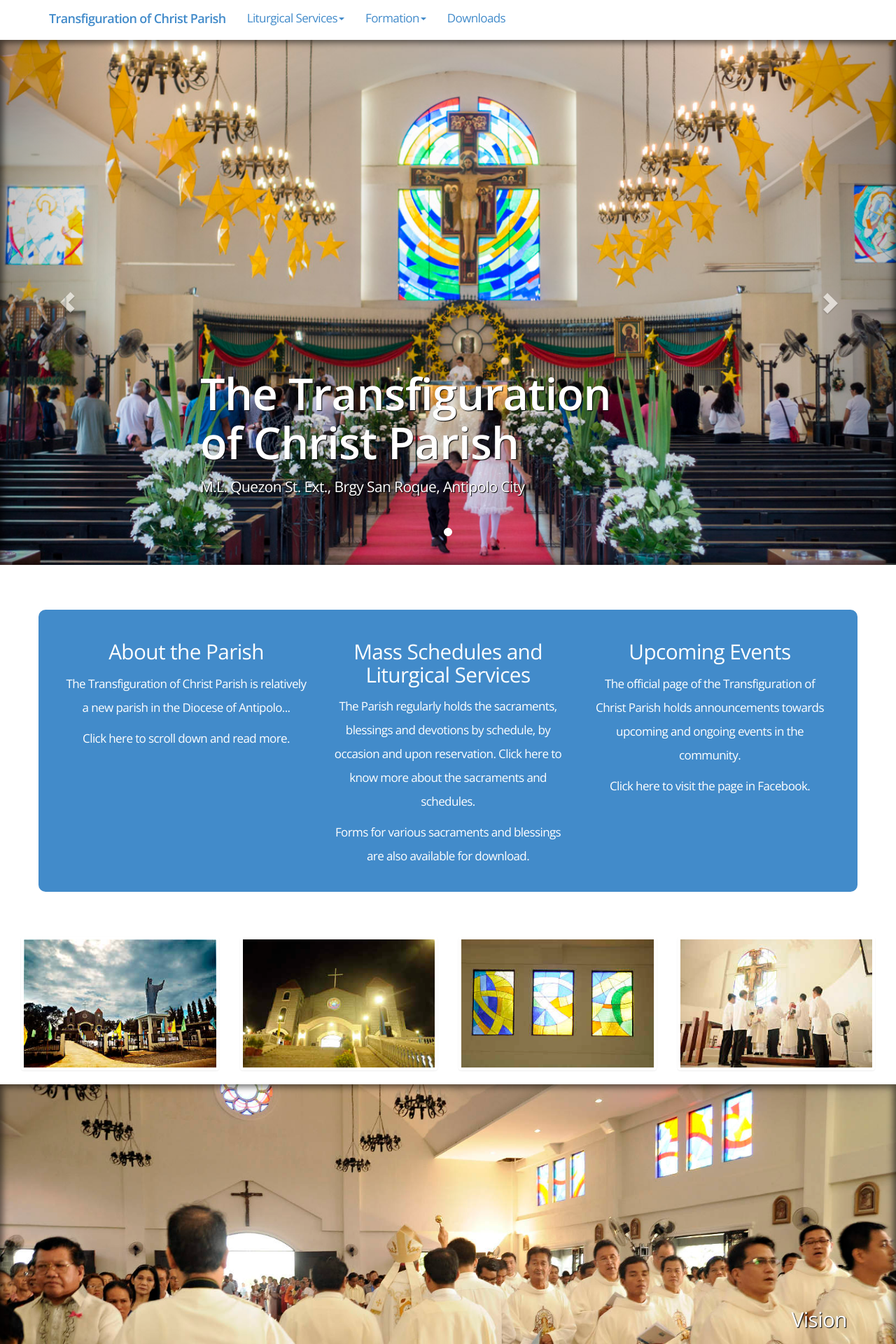
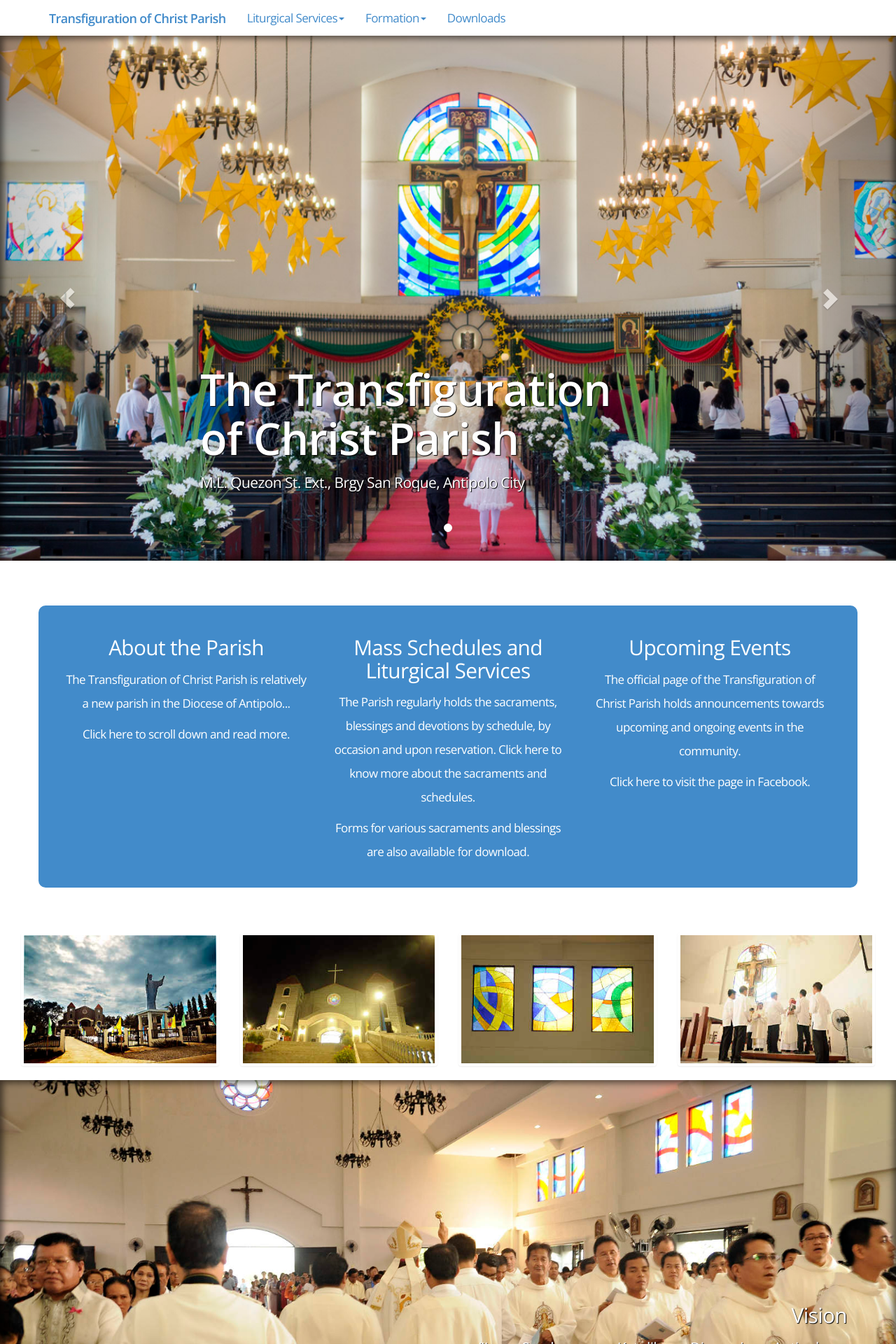
Before and after one commit to jerieljan/ourtransfi, a Jekyll site: the page built from Home/index.html, in a window 1280 px wide. Shown: the top 1920 px of the page at 70% size. Built offline with Jekyll 4.4.1, drawn with Linux system fonts in a browser that asks for light colours; nearby versions of some CDN libraries.

Commit message:
Removed excess border leftovers in the navigation bar, and condensed heading-logo for smaller screens.

```diff
--- a/Home/_includes/header-navigation.html
+++ b/Home/_includes/header-navigation.html
@@ -8,7 +8,8 @@
                 <span class="icon-bar"></span>
                 <span class="icon-bar"></span>
             </button>
-            <a class="navbar-brand" href="/">Transfiguration of Christ Parish</a>
+            <a class="navbar-brand hidden-sm hidden-md hidden-lg" href="/">Transfiguration of Christ</a>
+            <a class="navbar-brand hidden-xs" href="/">Transfiguration of Christ Parish</a>
         </div>
         <div class="collapse navbar-collapse" id="navbar-links">
             <ul class="nav navbar-nav">
--- a/Home/css/ourtransfi.css
+++ b/Home/css/ourtransfi.css
@@ -40,6 +40,7 @@
 
 .navbar {
     margin-bottom: 0px;
+    border-bottom: 0px;
 }
 
 .navbar-brand {
@@ -87,11 +88,11 @@
 }
 
 .nav>li {
-    border-bottom: 5px solid #fff;
+    /*border-bottom: 5px solid #fff;*/
 }
 
 .nav .active {
-    border-bottom: 5px solid #428bca;
+    /*border-bottom: 5px solid #428bca;*/
     /*background-color: #a2c5b4;*/
 }
 
```
